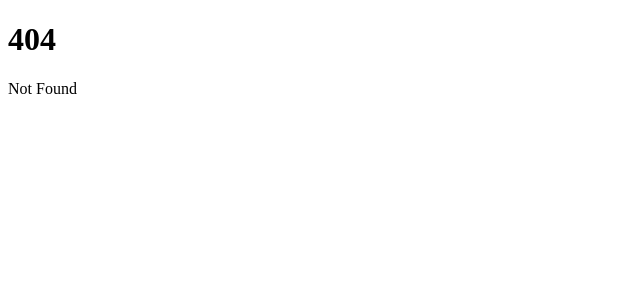
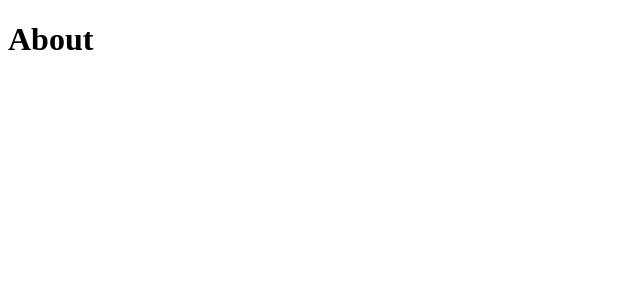
Before and after one commit to kaito2/hello-sveltekit, a SvelteKit app: page /about in a window 1280 px wide. Before the commit this address had no page. Shown: the top 300 px of the page, without its empty margins (0-640 px from the left). Built offline with nearby package versions, Linux system fonts and the light colour scheme.

Commit message:
Add about page.

```diff
--- /dev/null
+++ b/src/routes/about/+page.svelte
@@ -0,0 +1 @@
+<h1>About</h1>
```
